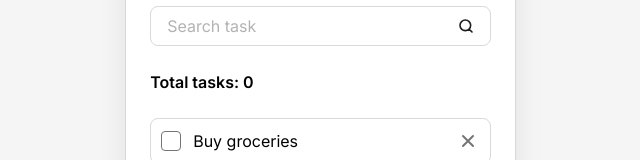
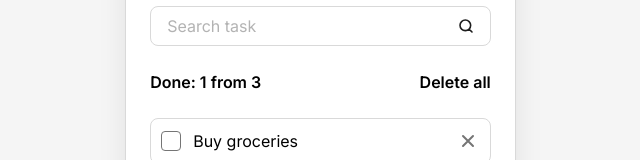
Before and after one commit to IlyaDosyak/todo-react, a React (Vite) app: page / in a window 1280 px wide. Shown: the part 236-396 px from the top of the page, without its empty margins (312-952 px from the left). Built offline with nearby package versions, Linux system fonts and the light colour scheme.

Commit message:
Реализовали props для ToDoInfo

```diff
--- a/src/components/ToDo.jsx
+++ b/src/components/ToDo.jsx
@@ -18,7 +18,10 @@ const ToDo = () => {
 
       <SearchTaskForm />
 
-      <ToDoInfo />
+      <ToDoInfo
+        total={tasks.length}
+        done={tasks.filter(({ isDone }) => isDone).length}
+      />
 
       <ToDoList tasks={tasks} />
     </div>
--- a/src/components/ToDoInfo.jsx
+++ b/src/components/ToDoInfo.jsx
@@ -1,12 +1,18 @@
-const ToDoInfo = () => {
+const ToDoInfo = (props) => {
+  const { className = "", total, done } = props;
+  const hasTasks = total > 0;
+
   return (
     <div className="todo__info">
       <div className="todo__total-tasks">
-        Total tasks: <span>0</span>
+        Done: <span>{done}</span> from <span>{total}</span>
       </div>
-      <button className="todo__delete-all-button" type="button">
-        Delete all
-      </button>
+
+      {hasTasks && (
+        <button className="todo__delete-all-button" type="button">
+          Delete all
+        </button>
+      )}
     </div>
   );
 };
--- a/src/styles/components/todo.css
+++ b/src/styles/components/todo.css
@@ -44,11 +44,6 @@
   &:hover {
     color: var(--color-gray-4);
   }
-
-  &:not(.is-visible) {
-    opacity: 0;
-    visibility: hidden;
-  }
 }
 
 .todo__list,
```
